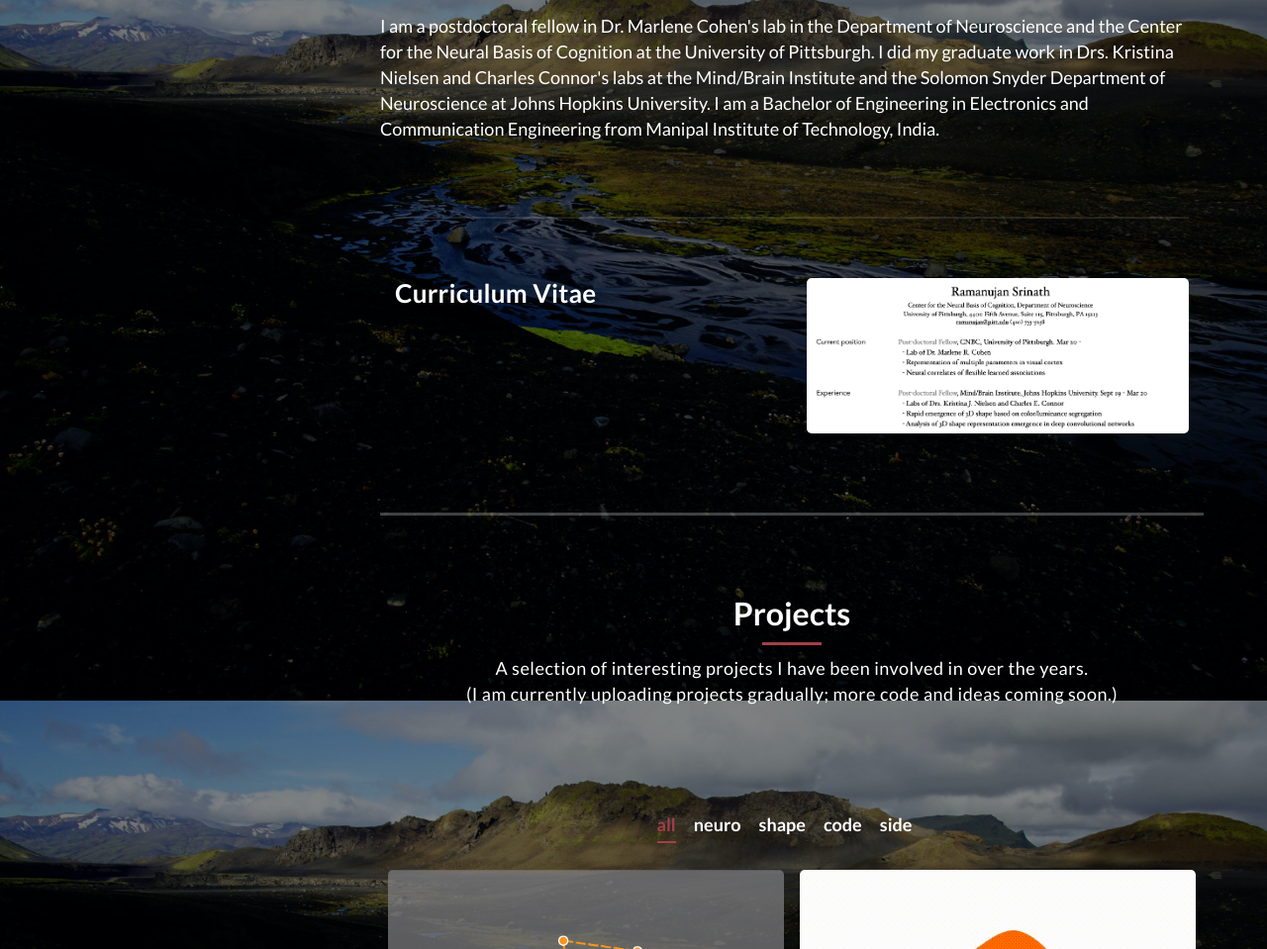
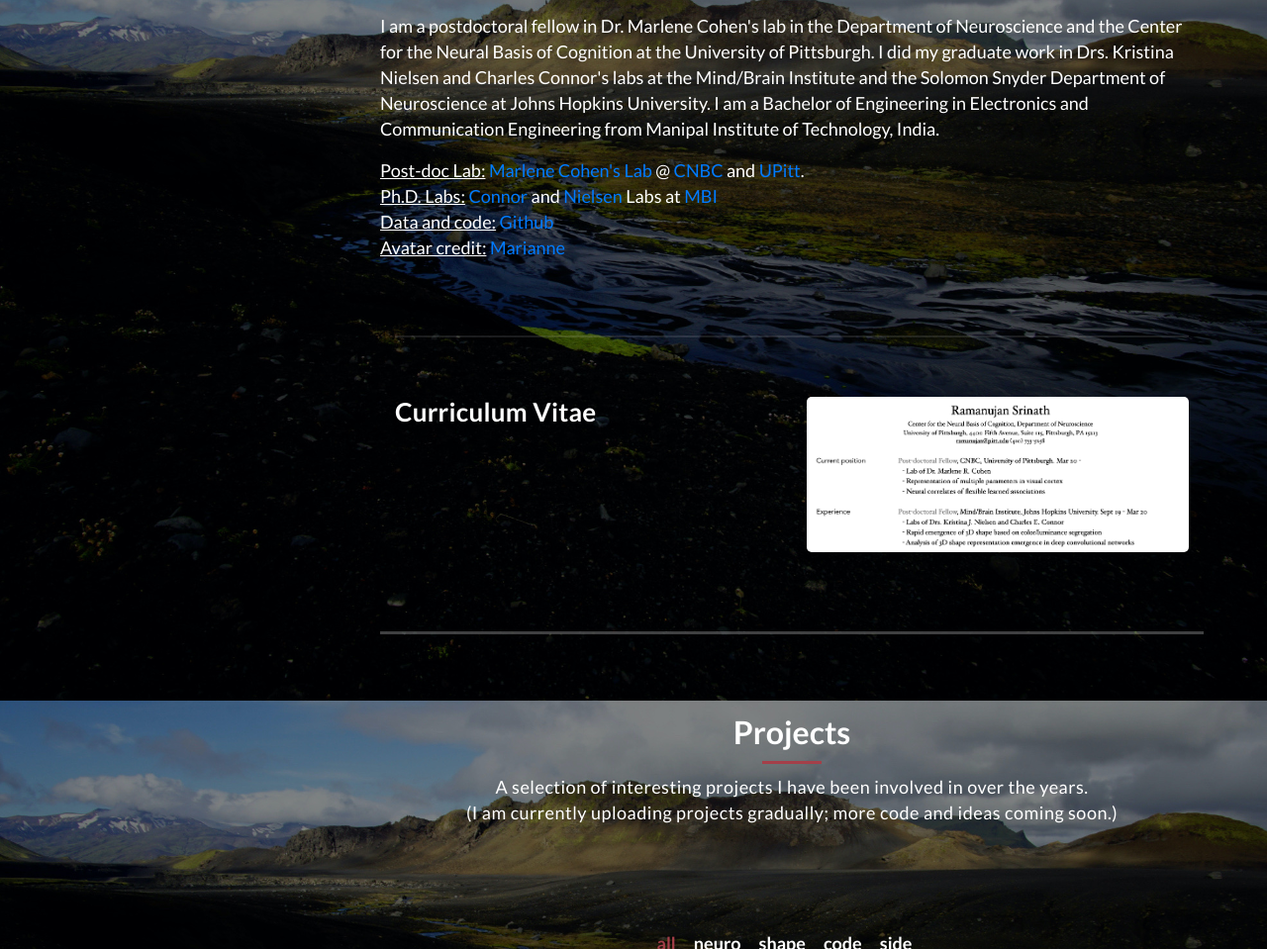
Before and after one commit to ramanujansrinath/website, a plain HTML site: page index.html in a window 1280 px wide. Shown: the part 892-1851 px from the top of the page at 99% size. Drawn offline with Linux system fonts and the light colour scheme.

Commit message:
more cosmetic changes, a couple of new images

```diff
--- a/index.html
+++ b/index.html
@@ -97,6 +97,15 @@
               </p>
               <p align="left">
                 I am a postdoctoral fellow in Dr. Marlene Cohen's lab in the Department of Neuroscience and the Center for the Neural Basis of Cognition at the University of Pittsburgh. I did my graduate work in Drs. Kristina Nielsen and Charles Connor's labs at the Mind/Brain Institute and the Solomon Snyder Department of Neuroscience at Johns Hopkins University. I am a Bachelor of Engineering in Electronics and Communication Engineering from Manipal Institute of Technology, India.
+              </p>
+              <p>
+                <u>Post-doc Lab:</u> <a href="http://cohenlab.com">Marlene Cohen's Lab</a> @ <a href="http://www.cnbc.cmu.edu">CNBC</a> and <a href="http://www.neuroscience.pitt.edu">UPitt</a>.
+                  <br>
+                <u>Ph.D. Labs:</u> <a href="https://krieger.jhu.edu/mbi/directory/ed-connor/">Connor</a> and <a href="https://krieger.jhu.edu/mbi/directory/kristina-nielsen/">Nielsen</a> Labs at <a href="">MBI</a>
+                  <br>
+                <u>Data and code:</u> <a href="https://github.com/ramanujansrinath">Github</a>
+                  <br>
+                <u>Avatar credit:</u> <a href="https://motowaganari.wordpress.com/works/">Marianne</a>
               </p>
             </span>
           </div>
```
Also changed, not shown: neuro_thesis.html (+2 -2 lines).
